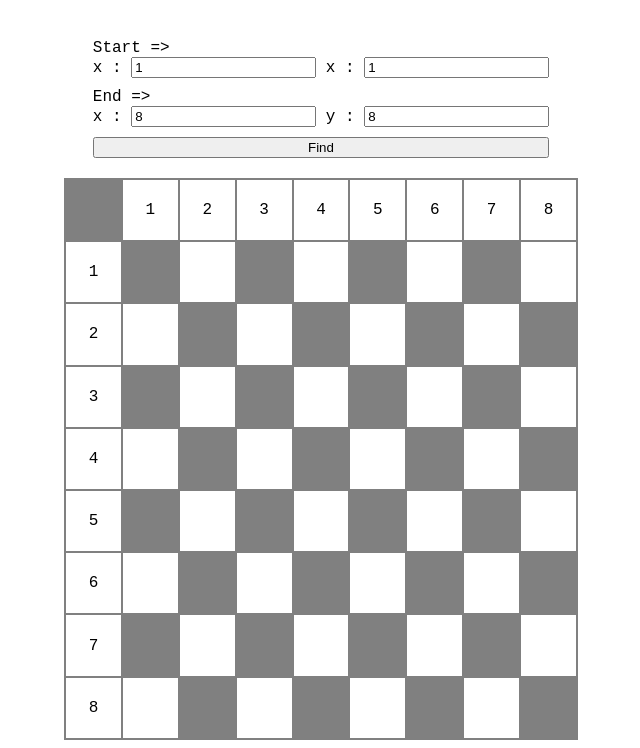
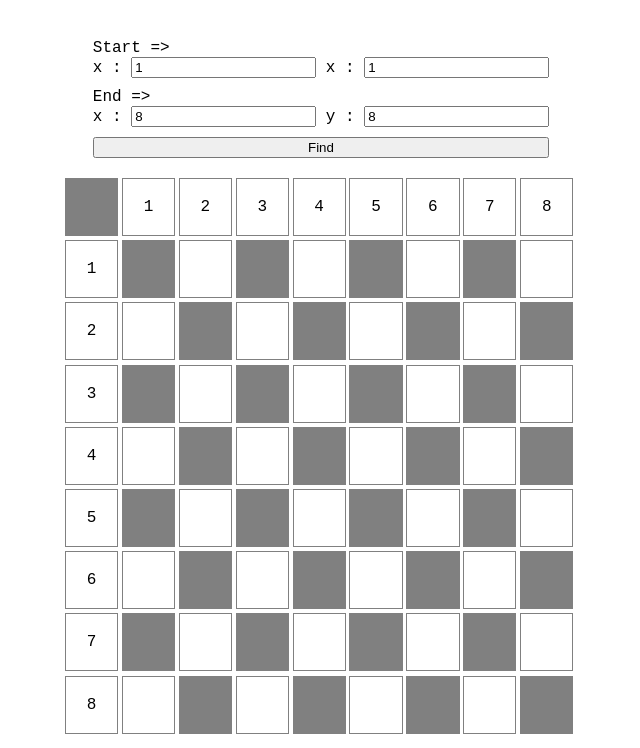
Before and after one commit to aswaunni/KnightsTravails, a website built with webpack: page dist/index.html in a window 1280 px wide. Shown: the part 69-817 px from the top of the page, without its empty margins (319-959 px from the left). Built offline with Linux system fonts and the light colour scheme.

Commit message:
Knight Prevails

```diff
--- a/src/style.css
+++ b/src/style.css
@@ -13,7 +13,6 @@ body {
 }
 
 .grid {
-    border: 1px solid grey;
     width: 100vw;
     display: grid;
     grid-template-rows: repeat(9, 1fr);
@@ -28,6 +27,8 @@ body {
     justify-content: center;
     align-items: center;
     flex-direction: column;
+    width: 4vw;
+    height: 7vh;
 }
 
 .cell.black {
```
Also changed, not shown: dist/main.js.
